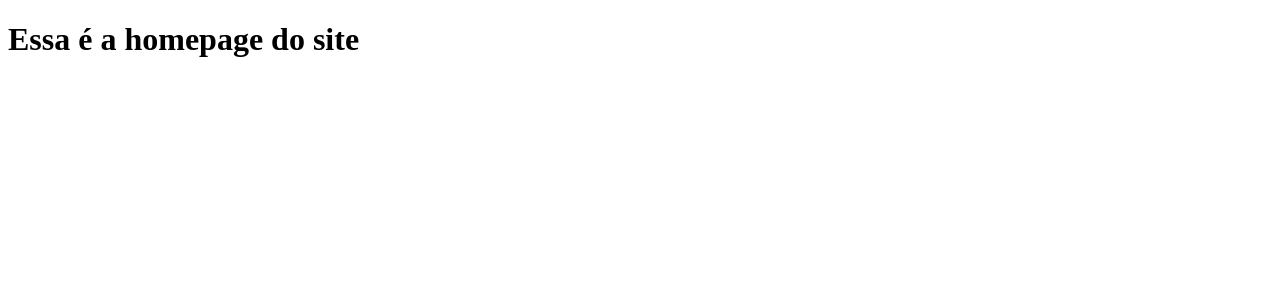
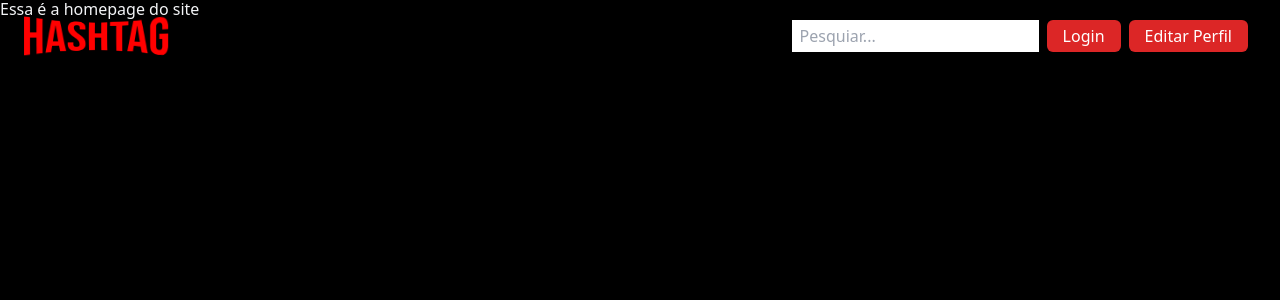
Before and after one commit to sivaldo-almeida1973/PorjetoNetflixPythonDjango, a Django app: page / in a window 1280 px wide. Shown: the top 300 px of the page. Run offline with Django 5.2, Linux system fonts and the light colour scheme; some libraries are stand-ins or nearby versions.

Commit message:
criando navbar e editando html com tallwind

```diff
--- a/templates/base.html
+++ b/templates/base.html
@@ -7,9 +7,14 @@
       {% endblock %}
 
     </title>
+      <script src="https://cdn.tailwindcss.com"></script>
+      <link href="https://cdn.jsdelivr.net/npm/bootstrap@5.3.3/dist/css/bootstrap.min.css" rel="stylesheet" integrity="sha384-QWTKZyjpPEjISv5WaRU9OFeRpok6YctnYmDr5pNlyT2bRjXh0JMhjY6hW+ALEwIH" crossorigin="anonymous">
+      {% block head %}
+
+      {% endblock %}
 </head>
-<body>
-
+<body class="bg-black text-gray-100 font-primary">
+      {% include 'navbar.html' %}
       {% block content %}
       {% endblock %}
 
--- a/templates/navbar.html
+++ b/templates/navbar.html
@@ -1,10 +1,40 @@
-<!DOCTYPE html>
-<html lang="en">
-<head>
-    <meta charset="UTF-8">
-    <title>Title</title>
-</head>
-<body>
+{% load static %}
 
-</body>
-</html>
+<nav class=" w-full flex justify-between items-center py-3 px-4 fixed z-50">
+
+    <div class="w-6/12">
+        <a href="">
+           <img class="w5/12" src="{% static 'images/hashflix.png' %}">
+        </a>
+    </div>
+
+    <div class="w-6/12 flex flex-no-wrap justify-end">  <!--inicio da div com botoes-->
+
+        <div class="mr-2">
+            <form>
+                <input type="text" class="py-1 px-2 rouded-md text-black" placeholder="Pesquiar...">
+            </form>
+
+        </div>
+         <div class="mr-2">
+            <a>
+                 <button class="bg-red-600 text-white py-1 px-3 rounded-md">
+                 Login
+              </button>
+            </a>
+
+        </div>
+
+         <div class="mr-2">
+             <a>
+                  <button class="bg-red-600 text-white py-1 px-3 rounded-md">
+                  Editar Perfil
+                  </button>
+             </a>
+
+        </div>
+
+     </div>    <!--fim da div com botoes-->
+
+
+</nav>
```
Also changed, not shown: static/images/background_netflix.jpg (added), static/images/hashflix.png (added), static/images/mobile-0819.jpg (added), static/images/netflix_kid.png (added), static/images/python.png (added), static/images/tv.png (added).
